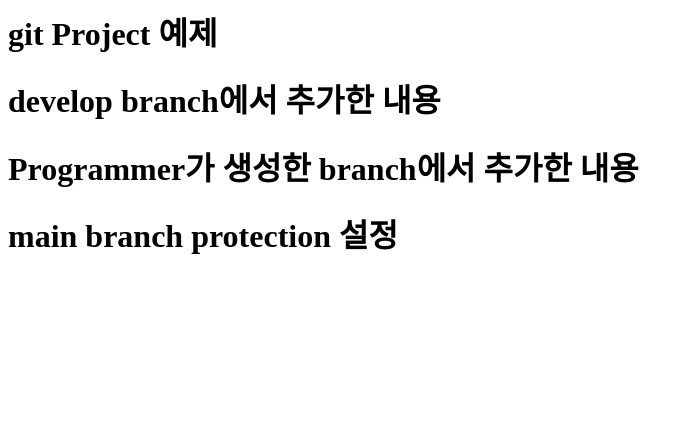
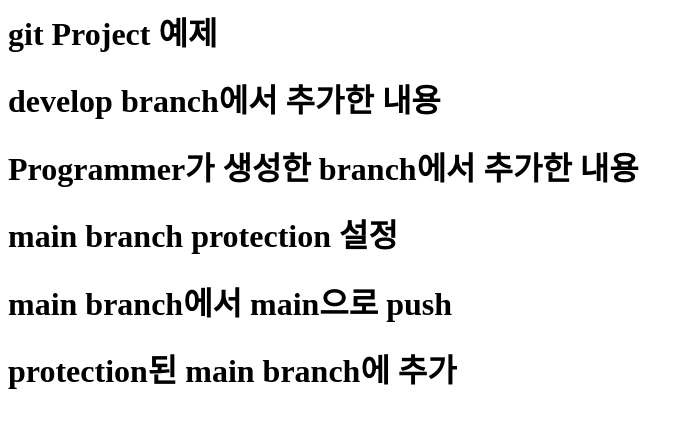
Before and after one commit to wolsoo/git_Project_OSS4, a plain HTML site: page index.html in a window 1280 px wide. Shown: the whole page, without its empty margins (0-694 px from the left). Drawn offline with Linux system fonts and the light colour scheme.

Commit message:
main에서 commit

```diff
--- a/index.html
+++ b/index.html
@@ -8,5 +8,8 @@
         <h1> Programmer가 생성한 branch에서 추가한 내용</h1>
 
         <h1> main branch protection 설정</h1>
+        <h1> main branch에서 main으로 push</h1>
+
+        <h1>protection된 main branch에 추가</h1>
     </body>
 </html>
```
